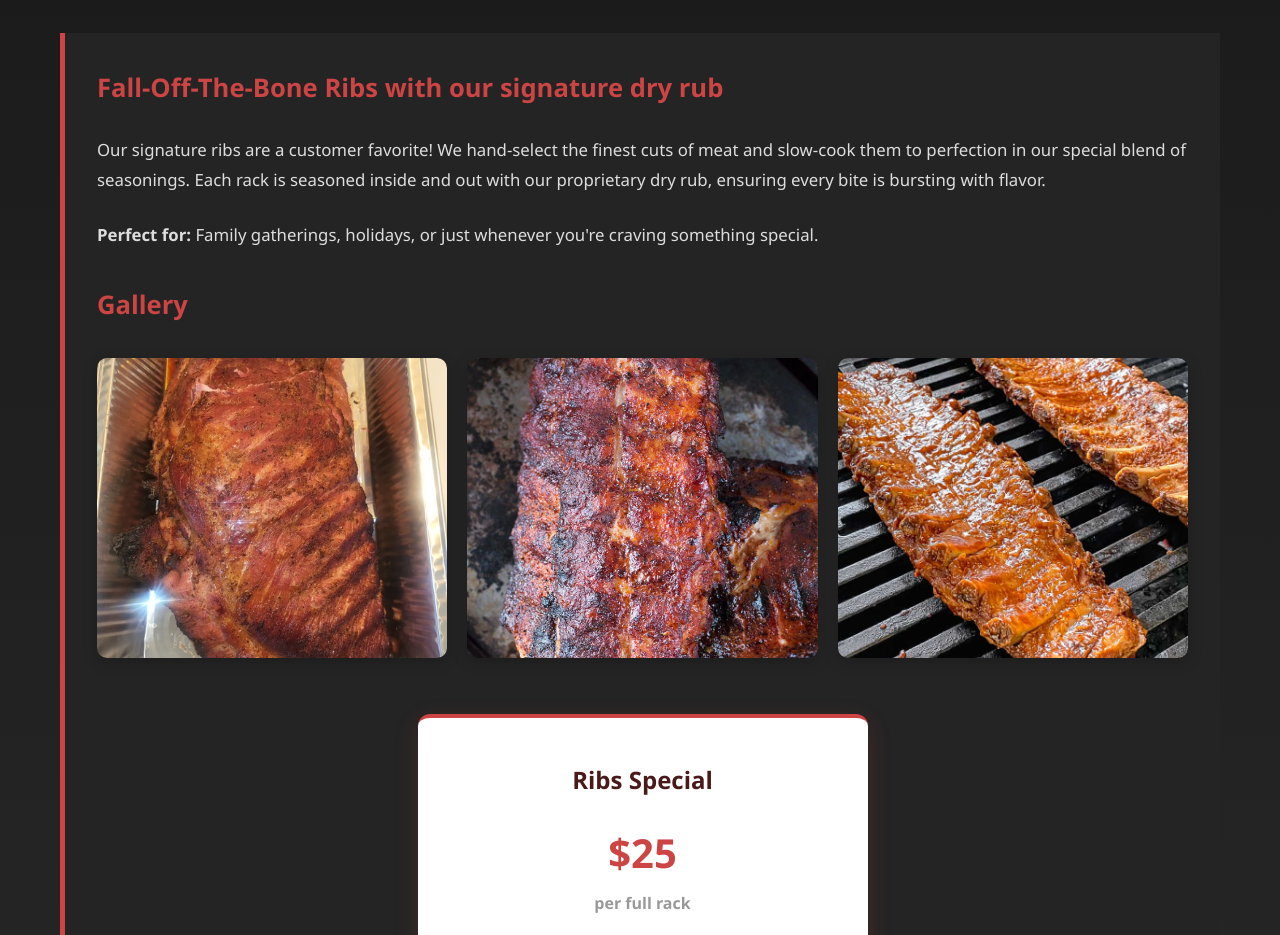
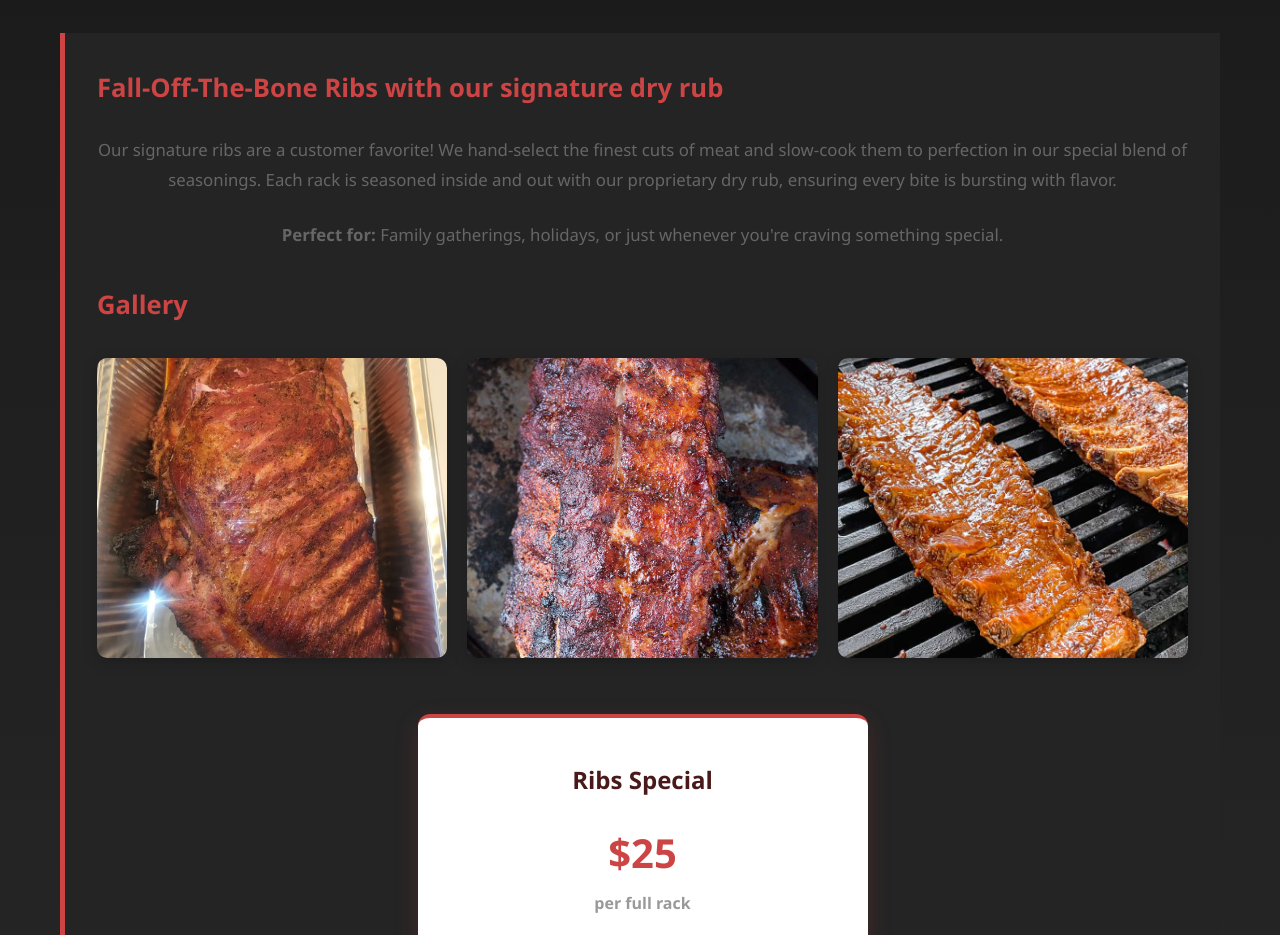
Before and after one commit to Diamond-Queen/BBQ---SECRET, a React (Vite) app: page /ribs in a window 1280 px wide. Shown: the part 1040-1975 px from the top of the page. Built offline with nearby package versions, Linux system fonts and the light colour scheme.

Commit message:
menu p styling

```diff
--- a/stylesheets/index.css
+++ b/stylesheets/index.css
@@ -273,6 +273,13 @@ a {
   font-size: 2.5rem;
   margin-bottom: 3rem;
   color: var(--primary-black);
+}
+
+.menu p {
+  text-align: center;
+  font-size: 1.1rem;
+  color: #666;
+  margin-bottom: 2rem;
 }
 
 .menu-grid {
```
